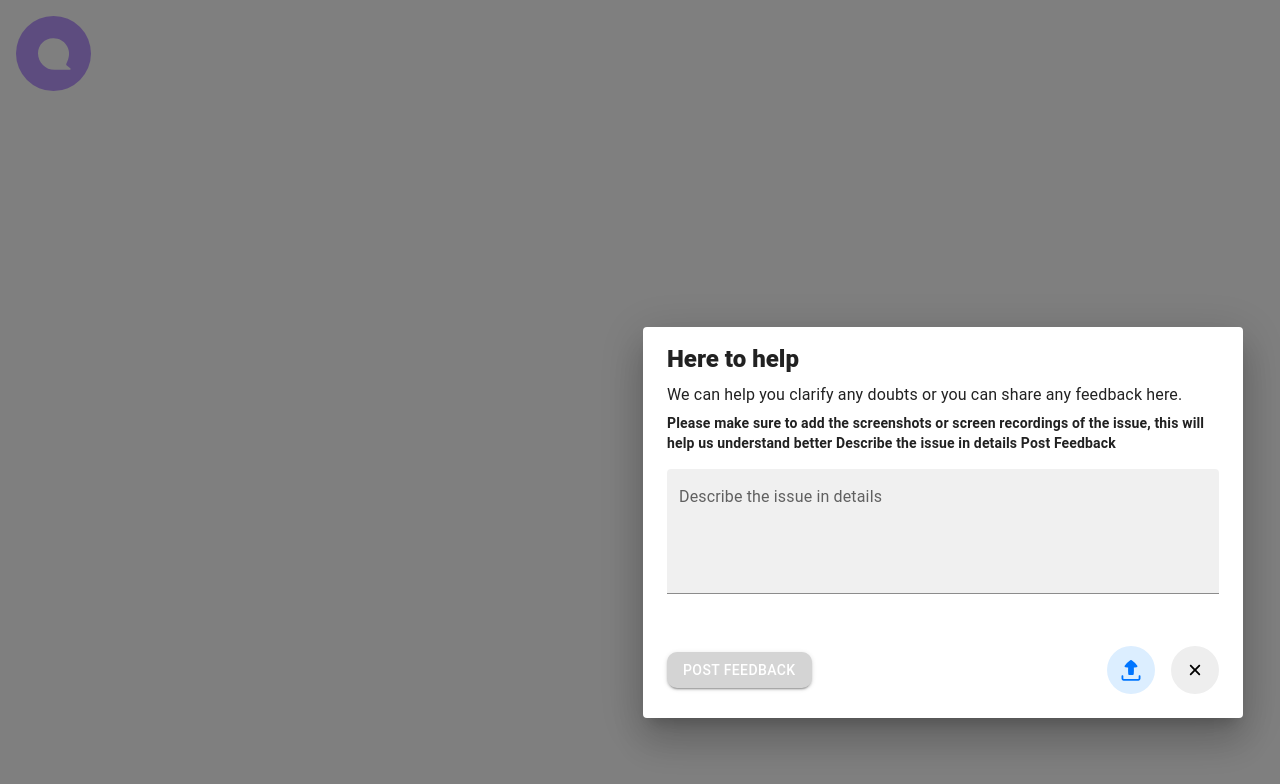
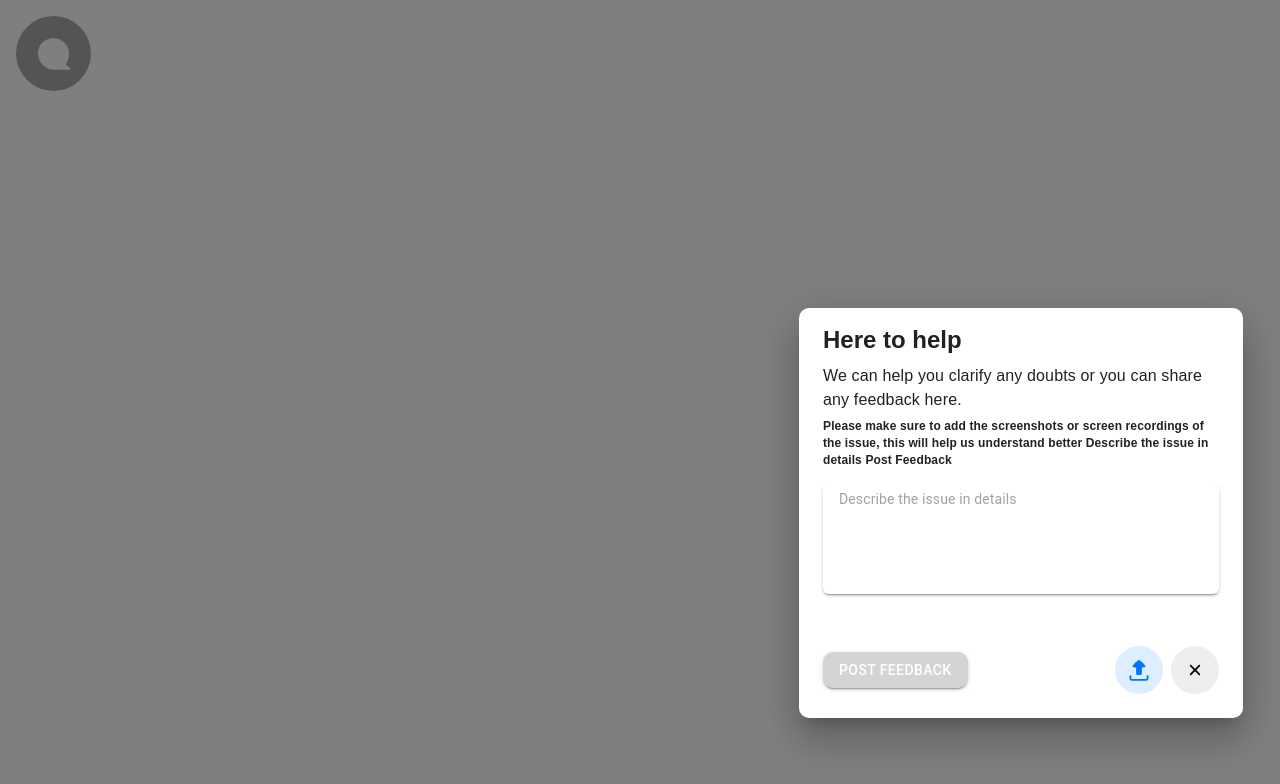
Before and after one commit to soumik605/kriyam_widget, a React (Vite) app: page / in a window 1280 px wide. Both pictures are taken after a click on the button 53 px from the left and 53 px from the top of the page. Shown: the top 784 px of the page. Built offline with nearby package versions, Linux system fonts and the light colour scheme.

Commit message:
refactor: update FeedbackChatbox and FeedbackEditor components for improved styling and functionality

```diff
--- a/src/components/FeedbackChatbox.tsx
+++ b/src/components/FeedbackChatbox.tsx
@@ -50,6 +50,7 @@ const useStyles = makeStyles({
     "&": {
       position: "absolute !important",
       maxHeight: "70vh !important",
+      borderRadius: "10px !important",
     },
   },
 });
@@ -164,15 +165,15 @@ function FeedbackChatDialog(props: FeedbackChatDialogProps) {
   }
 
   return (
-    <Dialog onClose={handleClose} open={open} maxWidth={"sm"} fullWidth classes={{ paper: classes.dialog }} className="z-20" >
+    <Dialog onClose={handleClose} open={open} maxWidth={"xs"} fullWidth classes={{ paper: classes.dialog }} className="z-20" >
       <DialogTitle>
-        <Typography gutterBottom variant="h5" component="div" fontWeight={800}>
+        <Typography gutterBottom variant="h5" component="div" fontWeight={800} fontFamily="'Poppins', sans-serif">
           Here to help
         </Typography>
-        <Typography variant="body1" gutterBottom>
+        <Typography variant="body1" fontFamily="'Poppins', sans-serif" gutterBottom>
           We can help you clarify any doubts or you can share any feedback here.
         </Typography>
-        <Typography variant="body2" fontWeight={600}>
+        <Typography variant="body2" fontSize={12} fontWeight={600} fontFamily="'Poppins', sans-serif">
           Please make sure to add the screenshots or screen recordings of the
           issue, this will help us understand better Describe the issue in
           details Post Feedback
@@ -183,11 +184,11 @@ function FeedbackChatDialog(props: FeedbackChatDialogProps) {
         <FeedbackEditor feedback={feedback} setFeedback={setFeedback} />
       </DialogContent>
 
-      <DialogActions>
-        <Stack direction={"row"} justifyContent={'space-between'} alignItems={'center'} gap={4} width={"100%"} px={2} pb={1}>
-          <Button loading={loading} loadingPosition="start" variant="contained" sx={{borderRadius: "10px", height: "fit-content", backgroundColor: feedback.content ? "rgba(96, 36, 216, 1)" : "rgba(212, 212, 212, 1)"}} onClick={handleFormSubmit} >Post Feedback</Button>
+      <DialogActions sx={{px: 3}}>
+        <Stack direction={"row"} justifyContent={'space-between'} alignItems={'center'} gap={4} width={"100%"} pb={1}>
+          <Button loading={loading} loadingPosition="start" variant="contained" sx={{borderRadius: "10px", height: "fit-content", backgroundColor: (feedback.content && feedback.content.length > 2) ? "rgba(30, 30, 30, 1)" : "rgba(212, 212, 212, 1)"}} onClick={handleFormSubmit} >Post Feedback</Button>
 
-          <Stack direction={"row"} alignItems={'center'} gap={2} py={1}>
+          <Stack direction={"row"} alignItems={'center'} gap={1} py={1}>
             <IconButton component="label" role={undefined} tabIndex={-1} sx={{p: 0}}>
               <svg width="48" height="48" viewBox="0 0 48 48" fill="none" xmlns="http://www.w3.org/2000/svg">
                 <rect width="48" height="48" rx="24" fill="#DCEEFF" />
@@ -221,9 +222,9 @@ export default function FeedbackChatbox() {
   return (
     <div>
       <IconButton onClick={handleClickOpen}>
-        <svg width="75" height="75" viewBox="0 0 75 75" fill="none" xmlns="http://www.w3.org/2000/svg" >
-          <rect width="75" height="75" rx="37.5" fill="#BC99FF" />
-          <path d="M37.5748 22.1938C48.634 22.1938 56.1687 33.3996 51.9961 43.6414L50.2123 48.0198C50.0527 48.4116 50.1694 48.8617 50.4992 49.1266L54.2712 52.1559C54.5877 52.4101 54.7094 52.8363 54.5746 53.2193C54.4399 53.6022 54.0782 53.8584 53.6722 53.8584H38.7099C29.4828 53.8584 22.0026 46.3783 22.0026 37.1511C22.0026 28.8904 28.6992 22.1938 36.9599 22.1938H37.5748Z" fill="white" />
+        <svg width="75" height="75" viewBox="0 0 75 75" fill="none" xmlns="http://www.w3.org/2000/svg">
+          <rect width="75" height="75" rx="37.5" fill="#A9A9A9"/>
+          <path d="M37.5748 22.1938C48.634 22.1938 56.1687 33.3996 51.9961 43.6414L50.2123 48.0198C50.0527 48.4116 50.1694 48.8617 50.4992 49.1266L54.2712 52.1559C54.5877 52.4101 54.7094 52.8363 54.5746 53.2193C54.4399 53.6022 54.0782 53.8584 53.6722 53.8584H38.7099C29.4828 53.8584 22.0026 46.3783 22.0026 37.1511C22.0026 28.8904 28.6992 22.1938 36.9599 22.1938H37.5748Z" fill="white"/>
         </svg>
       </IconButton>
 
--- a/src/components/FeedbackEditor.tsx
+++ b/src/components/FeedbackEditor.tsx
@@ -1,4 +1,4 @@
-import { Box, Stack, TextField, Dialog, DialogContent, Button, IconButton, DialogActions, Typography } from "@mui/material";
+import { Box, Stack, Dialog, DialogContent, Button, IconButton, DialogActions, Typography, InputBase } from "@mui/material";
 import { useState, useEffect } from "react";
 import PlayArrowIcon from '@mui/icons-material/PlayArrow';
 import DeleteIcon from '@mui/icons-material/Delete';
@@ -77,7 +77,22 @@ export default function FeedbackEditor(props: FeedbackEditorProps) {
 
   return (
     <Box>
-      <TextField value={feedback.content} onChange={handleFeedbackContentChange} id="filled-multiline-static" multiline rows={4} label="Describe the issue in details" variant="filled" fullWidth />
+
+      <Box sx={{ boxShadow: 2, px: 2, borderRadius: "6px" }}>
+        <InputBase
+          fullWidth
+          placeholder="Describe the issue in details"
+          inputProps={{ 'aria-label': 'feedback comment' }}
+          multiline
+          autoFocus
+          rows={5}
+          sx={{fontSize: 14}}
+          value={feedback.content}
+          onChange={handleFeedbackContentChange}
+        />
+
+        {/* <TextField value={feedback.content} onChange={handleFeedbackContentChange} id="filled-multiline-static" sx={{fontSize: 12}} multiline rows={4} placeholder="Describe the issue in details" variant="standard" fullWidth /> */}
+      </Box>
 
       <Box pt={2}>
       {feedback_attachments.map((attachment) => {
@@ -85,7 +100,7 @@ export default function FeedbackEditor(props: FeedbackEditorProps) {
             <Stack direction={'row'} justifyContent={'space-between'} alignItems={'center'} spacing={6} pt={1}>
               <Typography variant="body2" fontSize={13}>{attachment.filename}</Typography>
               <Stack gap={1} key={attachment.id} direction={'row'} justifyContent={'flex-end'} alignItems={'center'}>
-                {attachment.type == "photo" && <Button size="small" sx={{backgroundColor: "rgba(222, 210, 238, 1)", color: "black", borderRadius: "20px"}} variant="contained" startIcon={<PlayArrowIcon sx={{color: "rgba(96, 36, 216, 1)", mr: 1}} />} onClick={()=>openImageModal(attachment.id)}>Preview</Button>}
+                {attachment.type == "photo" && <Button size="small" sx={{backgroundColor: "rgba(222, 210, 238, 1)", color: "black", borderRadius: "20px"}} variant="contained" startIcon={<PlayArrowIcon sx={{color: "rgba(96, 36, 216, 1)", mr: 0}} />} onClick={()=>openImageModal(attachment.id)}>Preview</Button>}
                 <Button size="small" sx={{backgroundColor: "rgba(255, 227, 227, 1)", color: "rgb(224, 36, 36)", borderRadius: "20px"}} variant="contained" startIcon={<DeleteIcon />} onClick={() => handleRemoveImage(attachment.id)}>Delete</Button>
               </Stack>
             </Stack>
```
